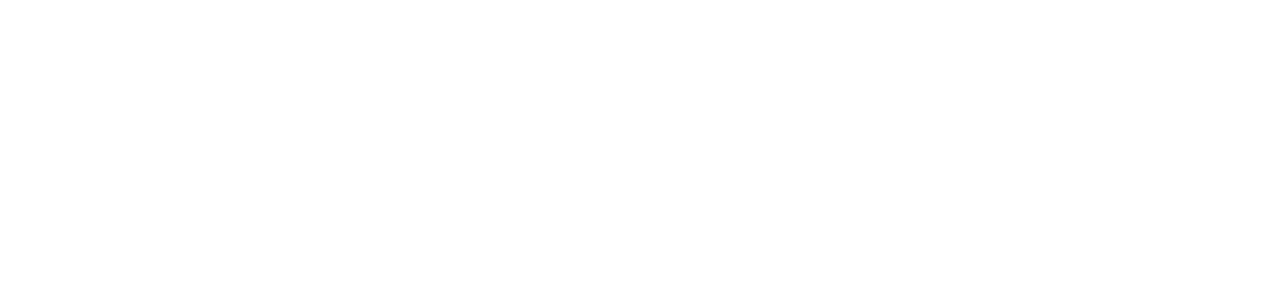
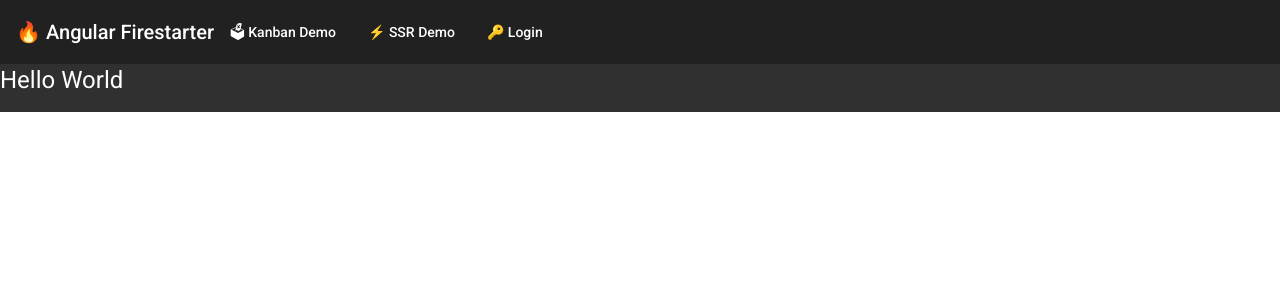
Before and after one commit to rgonz166/Kanban-Angular, an Angular app: page / in a window 1280 px wide. Shown: the top 300 px of the page. Built offline with nearby package versions, Linux system fonts and the light colour scheme.

Commit message:
handset checking
Add: Navigation

```diff
--- a/src/app/app.component.html
+++ b/src/app/app.component.html
@@ -1,6 +1,6 @@
 
 <app-shell>
-
+  <h1>Hello World</h1>
   <router-outlet></router-outlet>
 
 </app-shell>
--- a/src/app/shared/shared.module.ts
+++ b/src/app/shared/shared.module.ts
@@ -1,4 +1,5 @@
 import { NgModule } from '@angular/core';
+import { CommonModule } from '@angular/common';
 
 import { MatButtonModule } from '@angular/material/button';
 import { MatToolbarModule } from '@angular/material/toolbar';
@@ -17,6 +18,7 @@
 
 const components = [ShellComponent];
 const modules = [
+  CommonModule,
   MatButtonModule,
   MatToolbarModule,
   MatIconModule,
@@ -37,8 +39,7 @@
   imports: [...modules],
   exports: [
     ...components,
-    ...modules,
-
+    ...modules
   ]
 })
 export class SharedModule { }
--- a/src/app/shared/shell/shell.component.html
+++ b/src/app/shared/shell/shell.component.html
@@ -1,6 +1,43 @@
 <mat-sidenav-container class="sidenave-container">
+  <mat-sidenav #drawer class="sidenav" fixedInViewport
+    [attr.role]="(isHandset$ | async) ? 'dialog' : 'navigation'"
+    [mode]="(isHandset$ | async) ? 'over' : 'side'"
+    [opened]="false"
+    >
+    <mat-toolbar>Menu</mat-toolbar>
+    <mat-nav-list>
 
+      <a mat-list-item routerLink="/" (click)="drawer.close()">Home</a>
+      <a mat-list-item routerLink="/login" (click)="drawer.close()">Login</a>
+      <a mat-list-item routerLink="/kanban" (click)="drawer.close()">Kanban Demo</a>
+      <a mat-list-item routerLink="/customers" (click)="drawer.close()">SSR Demo</a>
+
+    </mat-nav-list>
+  </mat-sidenav>
   <mat-sidenav-content>
+    <mat-toolbar>
+      <button
+        type="button"
+        aria-label="Toggle sidenav"
+        mat-icon-button
+        (click)="drawer.toggle()"
+        *ngIf="isHandset$ | async"
+      >
+        <mat-icon aria-label="Side nav toggle icon">menu</mat-icon>
+      </button>
+      <span class="logo" routerLink="/">🔥 Angular Firestarter</span>
+
+      <span class="fill-space"></span>
+      <div *ngIf="!(isHandset$ | async)">
+        <a mat-button routerLink="/kanban">🗳 Kanban Demo</a>
+        <a mat-button routerLink="/customers">⚡️ SSR Demo</a>
+
+        <a mat-button routerLink="/login">🔑 Login</a>
+
+
+      </div>
+
+    </mat-toolbar>
 
     <ng-content></ng-content>
 
--- a/src/app/shared/shell/shell.component.ts
+++ b/src/app/shared/shell/shell.component.ts
@@ -1,15 +1,22 @@
-import { Component, OnInit } from '@angular/core';
+import { Component } from '@angular/core';
+import { BreakpointObserver, Breakpoints } from '@angular/cdk/layout';
+import { Observable } from 'rxjs';
+import { map, shareReplay } from 'rxjs/operators';
 
 @Component({
   selector: 'app-shell',
   templateUrl: './shell.component.html',
   styleUrls: ['./shell.component.scss']
 })
-export class ShellComponent implements OnInit {
+export class ShellComponent  {
 
-  constructor() { }
+  isHandset$: Observable<boolean> = this.breakpointObserver.observe([Breakpoints.Handset])
+    .pipe(
+      map(result => result.matches),
+      shareReplay()
+    );
 
-  ngOnInit(): void {
+  constructor(private breakpointObserver: BreakpointObserver) {
   }
 
 }
```
